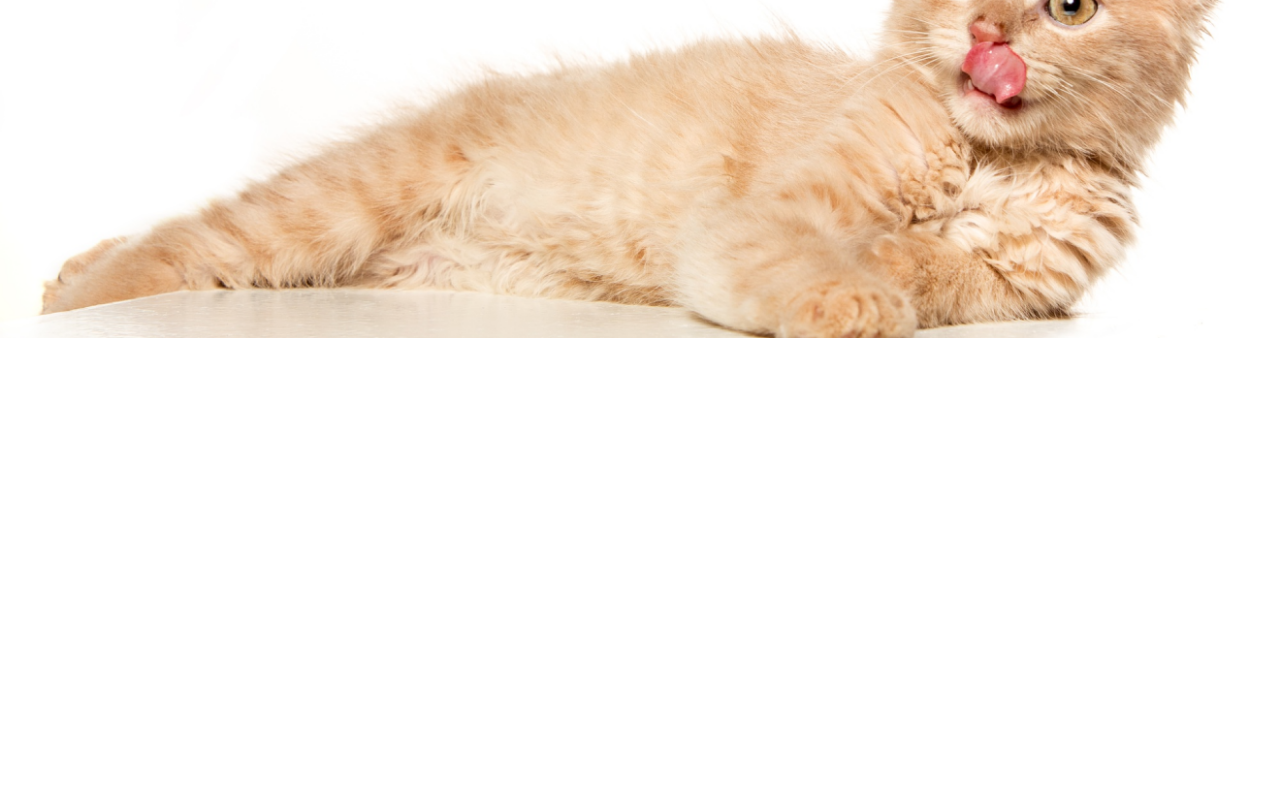
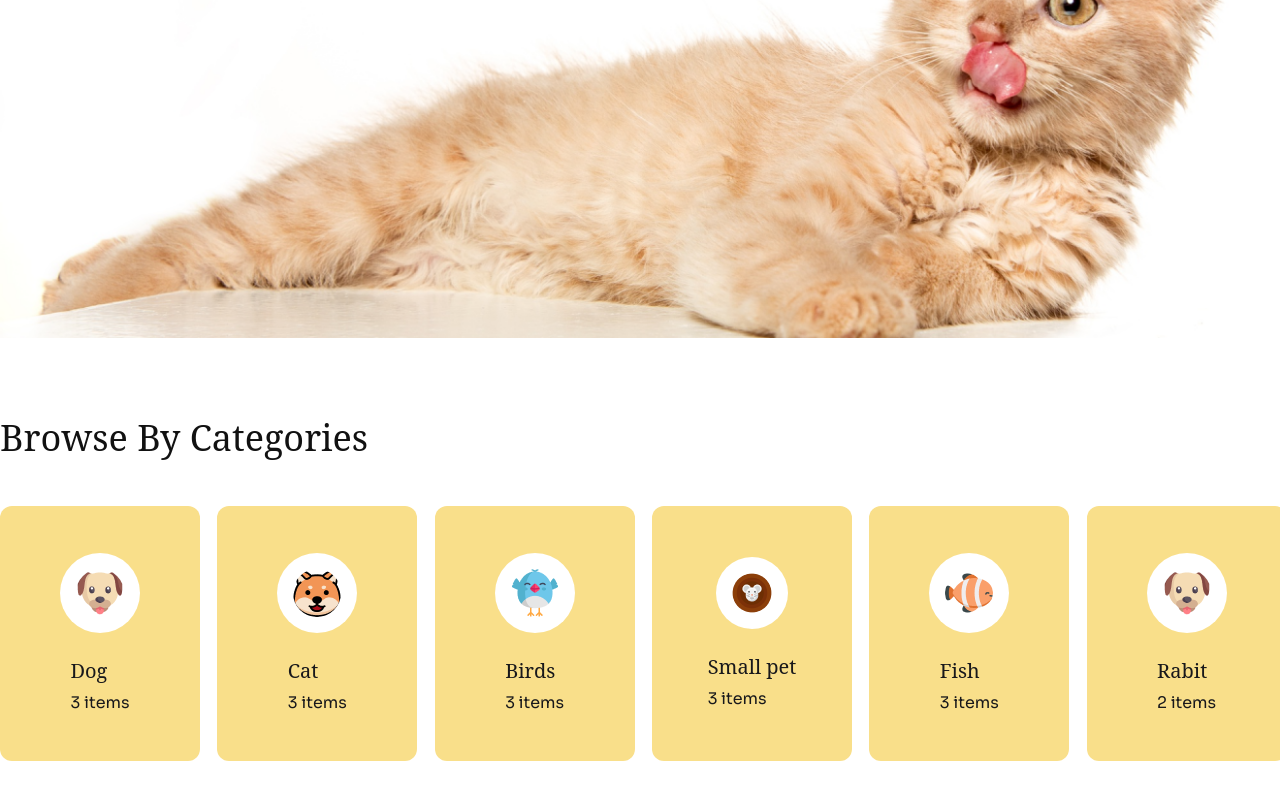
Before and after one commit to MuhitOop/assignment-03, a website: page index.html in a window 1280 px wide. Shown: the part 580-1380 px from the top of the page. Before the commit the page ends 998 px from the top, so only its background shows below. Drawn offline with Linux system fonts and the light colour scheme; a web font is replaced by a local one.

Commit message:
categories section done

```diff
--- a/index.html
+++ b/index.html
@@ -94,15 +94,11 @@
     <!-- main section -->
     <main class="max-w-[1320px] mx-auto">
       <!-- hero section -->
-      <section class="my-20 relative ">
+      <section class="my-20 lg:relative flex flex-col-reverse">
         <div class="">
-          <img
-          class=""
-          src="./c1-assets/cat-big.png"
-          alt=""
-        />
+          <img class="" src="./c1-assets/cat-big.png" alt="" />
         </div>
-        <div class="absolute top-0">
+        <div class="lg:absolute top-0">
           <h1 class="text-6xl font-cat-adlam z-20">
             Pamper Your Pet, <br />
             Because They Deserve <br />
@@ -113,14 +109,100 @@
             <br />
             your furry friends. Shop now and make tails wag with joy!
           </p>
-          <button class="btn bg-cat-primary border-none text-xl">Find a pet</button>
+          <button class="btn bg-cat-primary border-none text-xl">
+            Find a pet
+          </button>
         </div>
       </section>
 
       <!-- catagory section  -->
-       <section class="my-20">
-
-       </section>
+      <section class="my-20">
+        <h1 class="text-4xl text-cat-black font-cat-adlam md:text-left text-center">
+          Browse By Categories
+        </h1>
+        <!-- catagoty cards container -->
+        <div class="grid grid-cols-2 md:grid-cols-3 lg:grid-cols-6 mt-12 gap-2.5 md:gap-5 lg:gap-6">
+          <!-- catagory cards -->
+          <div
+            class="w-[200px] h-[255px] bg-cat-card rounded-xl flex flex-col justify-center items-center gap-6"
+          >
+            <img
+              class="p-4 bg-white rounded-full"
+              src="./c1-assets/dog-cartoon.png"
+              alt=""
+            />
+            <div>
+              <h4 class="font-cat-adlam text-xl mb-1.5">Dog</h4>
+              <p>3 items</p>
+            </div>
+          </div>
+          <div
+            class="w-[200px] h-[255px] bg-cat-card rounded-xl flex flex-col justify-center items-center gap-6"
+          >
+            <img
+              class="p-4 bg-white rounded-full"
+              src="./c1-assets/cat-cartoon.png"
+              alt=""
+            />
+            <div>
+              <h4 class="font-cat-adlam text-xl mb-1.5">Cat</h4>
+              <p>3 items</p>
+            </div>
+          </div>
+          <div
+            class="w-[200px] h-[255px] bg-cat-card rounded-xl flex flex-col justify-center items-center gap-6"
+          >
+            <img
+              class="p-4 bg-white rounded-full"
+              src="./c1-assets/bird-cartoon.png"
+              alt=""
+            />
+            <div>
+              <h4 class="font-cat-adlam text-xl mb-1.5">Birds</h4>
+              <p>3 items</p>
+            </div>
+          </div>
+          <div
+            class="w-[200px] h-[255px] bg-cat-card rounded-xl flex flex-col justify-center items-center gap-6"
+          >
+            <img
+              class="p-4 bg-white rounded-full"
+              src="./c1-assets/mouse-cartoon.png"
+              alt=""
+            />
+            <div>
+              <h4 class="font-cat-adlam text-xl mb-1.5">Small pet</h4>
+              <p>3 items</p>
+            </div>
+          </div>
+          <div
+            class="w-[200px] h-[255px] bg-cat-card rounded-xl flex flex-col justify-center items-center gap-6"
+          >
+            <img
+              class="p-4 bg-white rounded-full"
+              src="./c1-assets/fish-cartoon.png"
+              alt=""
+            />
+            <div>
+              <h4 class="font-cat-adlam text-xl mb-1.5">Fish</h4>
+              <p>3 items</p>
+            </div>
+          </div>
+          <div
+            class="w-[200px] h-[255px] bg-cat-card rounded-xl flex flex-col justify-center items-center gap-6"
+          >
+            <img
+              class="p-4 bg-white rounded-full"
+              src="./c1-assets/dog-cartoon.png"
+              alt=""
+            />
+            <div>
+              <h4 class="font-cat-adlam text-xl mb-1.5">Rabit</h4>
+              <p>2 items</p>
+            </div>
+          </div>
+        </div>
+      </section>
     </main>
 
     <!-- footer section  -->
--- a/src/input.css
+++ b/src/input.css
@@ -5,6 +5,7 @@
   --color-primary-bg: rgb(255, 249, 244);
   --color-cat-primary: rgb(255, 220, 38);
   --color-cat-black: rgb(17, 17, 17);
+  --color-cat-card: rgb(249, 223, 138);
   --font-cat-sora: "Sora", "serif";
   --font-cat-adlam: "ADLaM Display", "serif";
 }
```
Also changed, not shown: src/output.css.
